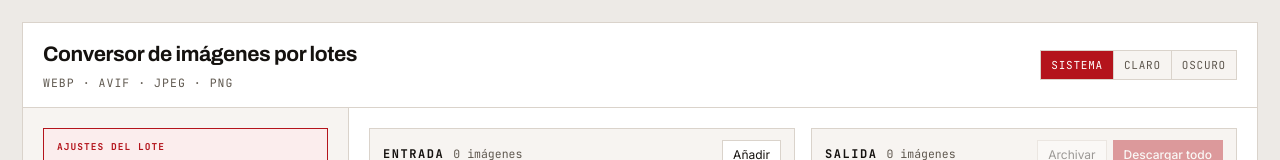
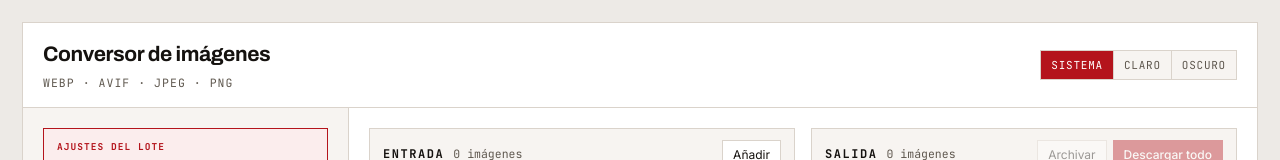
Before and after one commit to NinoGunz/conversor-imagenes, a plain HTML site: page index.html in a window 1280 px wide. Shown: the top 160 px of the page. Drawn offline with nearby package versions, Linux system fonts and the light colour scheme.

Commit message:
Ajuste de titulo

```diff
--- a/index.html
+++ b/index.html
@@ -6,15 +6,16 @@
       Tambien para aprovechar el funcionamiento de Github Pages, que siempre me ha llamado la atencion.
       El codigo fuente es libre, al final de cuentas, cualquiera puede replicarlo, sobre todo con conocimientos de programacion en HTML + Javascript.
       (O simplemente pueden hacer lo mismo que hice yo, hacerlo con Claude o su IA favorita, y aprender de la experiencia)
-      Mi unico objetivo es aprender y experimentar, soy consciente de que hay 1 millon de buenas practicas no realizadas en este codigo, pero solo queria ver que tan lejos puedo llegar sin que se "rompa" el codigo.
+      Mi unico objetivo es aprender y experimentar, soy consciente de que hay 1 millon de buenas practicas (tales como separar archivos HTML y otro de Javascript, aqui está todo junto) no realizadas en este codigo, pero solo queria ver que tan lejos puedo llegar sin que se "rompa" el codigo.
       Esto tambien me sirve como alternativa a otros conversores de imagenes, que suelen colocar marcas de agua, a veces se caen o por simple confianza.
+      (Al menos me digné de probar el codigo y logica para que funcionen, asi como modificaciones en la interfaz)
 -->
 <!DOCTYPE html>
 <html lang="es">
 <head>
 <meta charset="UTF-8">
 <meta name="viewport" content="width=device-width, initial-scale=1">
-<title>Conversor de imágenes por lotes</title>
+<title>Conversor de imágenes</title>
 <link rel="preconnect" href="https://fonts.googleapis.com">
 <link rel="preconnect" href="https://fonts.gstatic.com" crossorigin>
 <link href="https://fonts.googleapis.com/css2?family=Archivo:wght@500;600;700&family=Inter:wght@400;500;600&family=JetBrains+Mono:wght@400;500;700&display=swap" rel="stylesheet">
@@ -378,7 +379,7 @@
 
   <div class="topbar">
     <div class="brand">
-      <h1>Conversor de imágenes por lotes</h1>
+      <h1>Conversor de imágenes</h1>
       <p>WebP · AVIF · JPEG · PNG</p>
     </div>
     <div class="theme" id="theme" role="group" aria-label="Modo de visualización">
```
